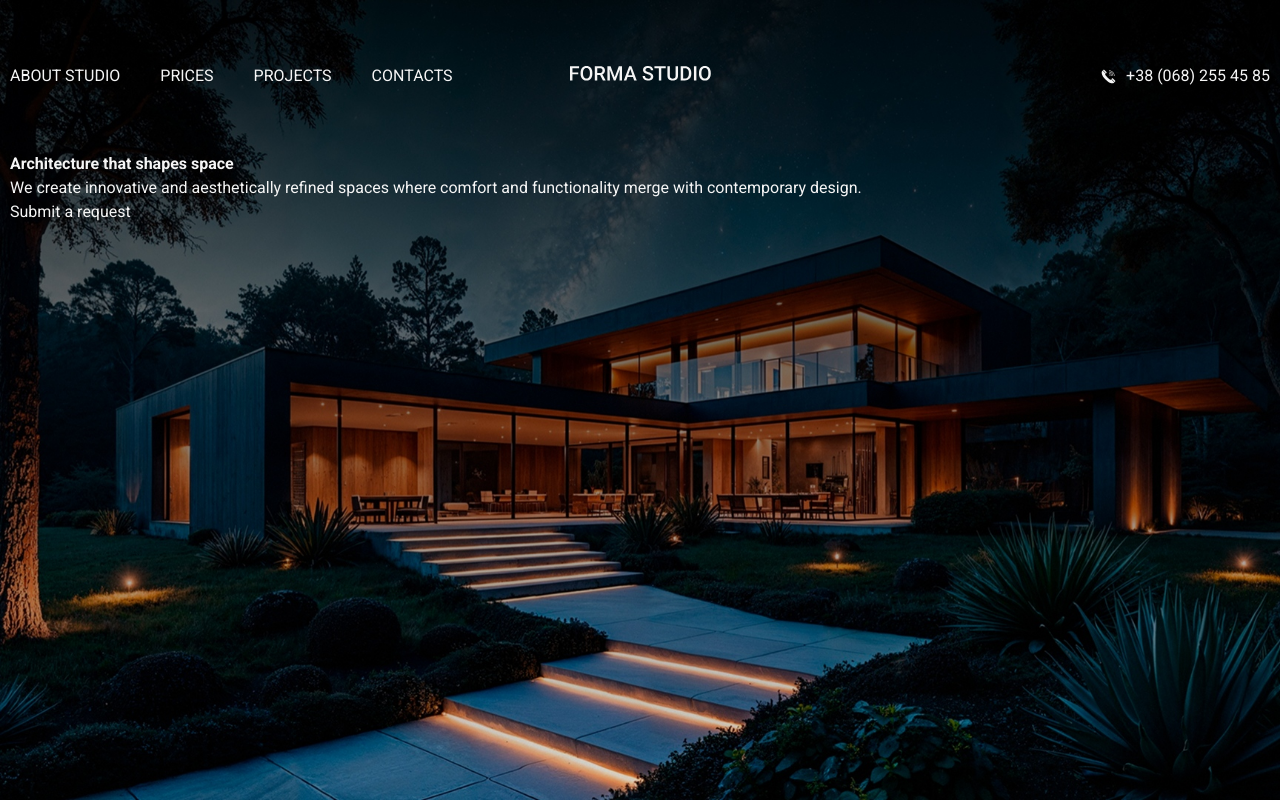
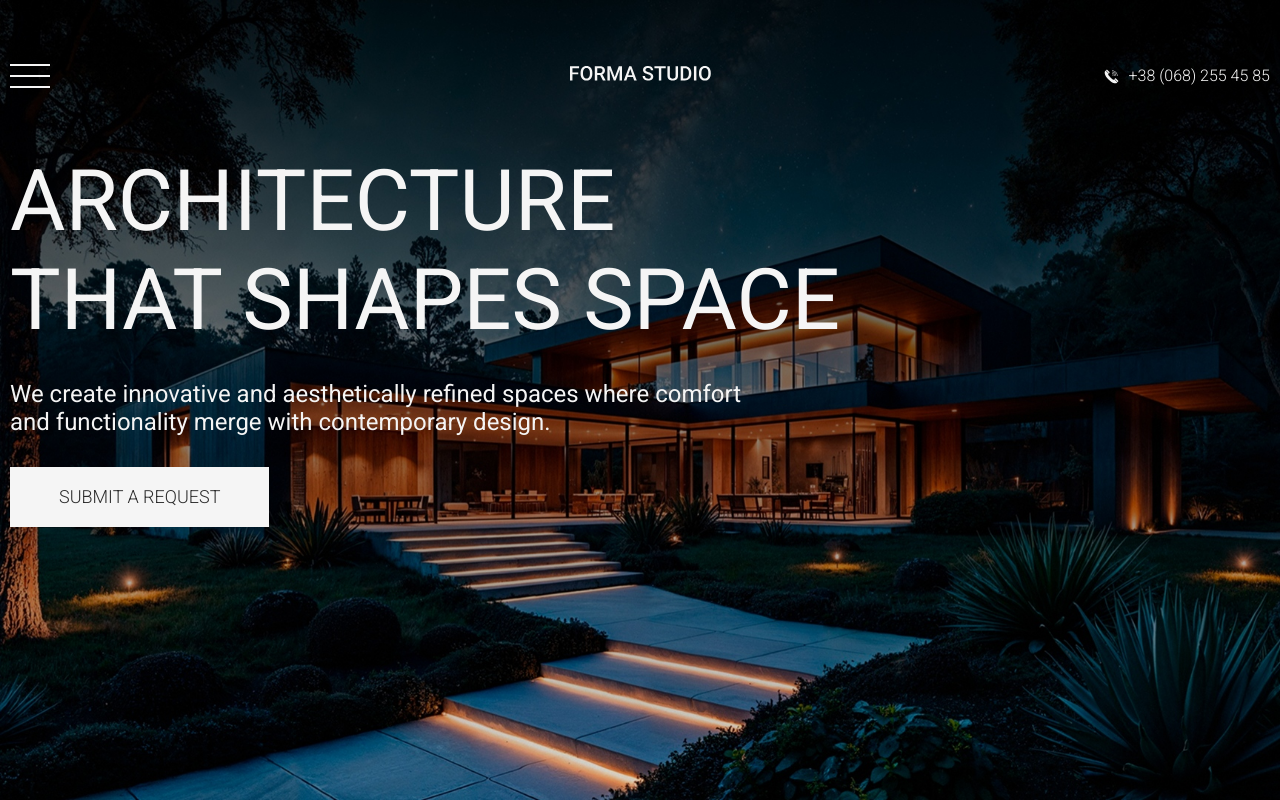
Before and after one commit to vladimircvetov99-web/architecture, a plain HTML site: page index.html in a window 1280 px wide. Drawn offline with Linux system fonts and the light colour scheme.

Commit message:
finish header and add adaptive

```diff
--- a/css/style.css
+++ b/css/style.css
@@ -21,6 +21,13 @@ body {
 a {
     color: inherit;
     text-decoration: none;
+}
+
+button {
+    background-color: transparent;
+    padding: 0;
+    border: none;
+
 }
 
 .container {
@@ -49,15 +56,51 @@ a {
     display: grid;
     grid-template-columns: 1fr auto 1fr;
     align-items: center;
+    font-weight: 300;
 }
 
 .menu {
     justify-self: start;
 }
 
+.menu__btn {
+    display: none;
+    justify-content: center;
+    align-items: center;
+    width: 40px;
+    height: 24px;
+    position: relative;
+    z-index: 10;
+}
+
+.menu__btn::after,
+.menu__btn::before {
+    content: '';
+    position: absolute;
+    left: 0%;
+    right: 0%;
+    height: 2px;
+    background-color: #f5f5f5;
+}
+.menu__btn::after {
+    top: 0;
+}
+
+.menu__btn::before {
+    bottom: 0;
+}
+
+
+.menu__btn span {
+    height: 2px;
+    background-color: #f5f5f5;
+    width: 100%;
+}
+
 .menu__list {
     display: flex;
     gap: 40px;
+    text-transform: uppercase;
 }
 
 .logo {
@@ -70,3 +113,84 @@ a {
     align-items: center;
     gap: 10px ;
 }
+
+.header__title {
+    max-width: 835px;
+    padding-top: 100;
+    margin-bottom: 30px;
+    text-transform: uppercase;
+    font-size: 85px;
+    line-height: 1.17;
+    font-weight: 400;
+
+}
+
+.header__text {
+    max-width: 758px;
+    font-size: 24px;
+    line-height: 1.16;
+    margin-bottom: 30px;
+}
+
+.header__btn {
+    display: inline-block;
+    text-transform: uppercase;
+    font-size: 18px;
+    line-height: 1.16;
+    font-weight: 300;
+    color: #2b2b2b;
+    padding: 20px 49px;
+    background-color: #f5f5f5;
+}
+
+@media (max-width: 1300px) {
+    .menu__btn {
+        display: flex;
+    }
+    .menu__list {
+        position: absolute;
+        inset: 0;
+        background-color: #171717;
+        flex-direction: column;
+        justify-content: center;
+        align-items: center;
+        transform: translateY(-100%);
+        transition: transform .3s ease-in-out;
+    }
+
+    .menu__list.active {
+        transform: translateY(0);
+    }
+
+}
+
+@media (max-width: 740px) {
+    .header__top {
+        padding: 40px 0;
+    }
+    .header__title {
+        padding-top: 75px;
+        font-size: 64px;
+    }
+}
+
+@media (max-width: 540px) {
+    .header__phone span {
+        display: none;
+    }
+
+     .header__phone img {
+        width: 24px;
+     }
+        .header__title {
+        padding-top: 50px;
+        font-size: 48px;
+    }
+    .header__text {
+        font-size: 22px;
+    }
+    .header__btn {
+        font-size: 16px;
+        padding: 16px 49px;
+    }
+}
--- a/index.html
+++ b/index.html
@@ -22,6 +22,9 @@
     <div class="container">
       <div class="header__top">
         <nav class="menu">
+          <button class="menu__btn">
+            <span></span>
+          </button>
           <ul class="menu__list">
             <li class="menu__item">
               <a href="#" class="menu__link">ABOUT STUDIO</a>
--- a/js/main.js
+++ b/js/main.js
@@ -0,0 +1,6 @@
+const menuBtn = document.querySelector('.menu__btn');
+const menu = document.querySelector('.menu__list');
+
+menuBtn.addEventListener('click', () => {
+    menu.classList.toggle('active');
+} );
```
